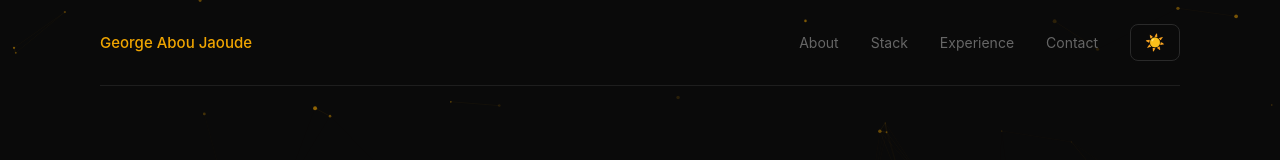
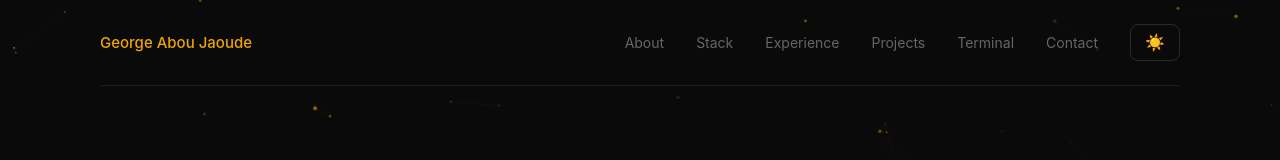
Before and after one commit to georgeaboujaoudeh/george-portfolio, a Next.js app: page / in a window 1280 px wide. Shown: the top 160 px of the page. Built offline with nearby package versions, Linux system fonts and the light colour scheme; no server answers.

Commit message:
adding buttons

```diff
--- a/app/page.js
+++ b/app/page.js
@@ -23,7 +23,7 @@ export default function Home() {
           George Abou Jaoude
         </span>
         <div style={{ display: 'flex', alignItems: 'center', gap: '32px' }}>
-          {['About', 'Stack', 'Experience', 'Contact'].map(link => (
+          {['About', 'Stack', 'Experience', 'Projects', 'Terminal', 'Contact'].map(link => (
             <a key={link} href={`#${link.toLowerCase()}`} style={{
               color: '#666',
               textDecoration: 'none',
@@ -301,7 +301,7 @@ export default function Home() {
     ))}
   </div>
 </section>
-      <Terminal />
+      <div id="terminal"><Terminal /></div>
       {/* CONTACT */}
       <section id="contact" style={{ padding: '80px 0', borderTop: '0.5px solid #1e1e1e' }}>
         <p style={{ fontSize: '11px', color: '#f0a500', textTransform: 'uppercase', letterSpacing: '0.08em', marginBottom: '16px' }}>Contact</p>
```
